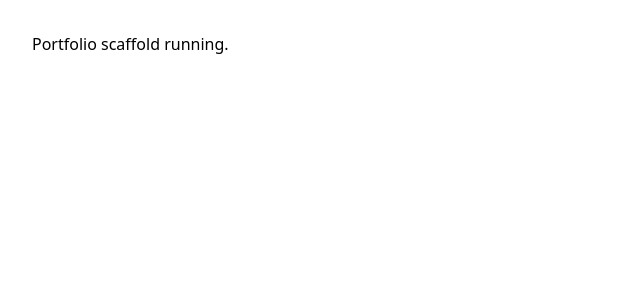
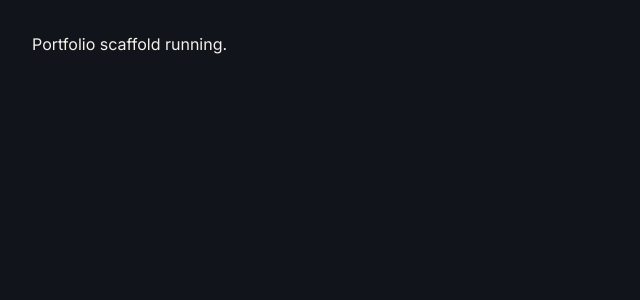
Before and after one commit to Sithranjan-Suresh/portfolio, a React (Vite) app: page / in a window 1280 px wide. Shown: the top 300 px of the page, without its empty margins (0-640 px from the left). Built offline with nearby package versions, Linux system fonts and the light colour scheme.

Commit message:
Configure Tailwind theme with portfolio design tokens

```diff
--- a/index.html
+++ b/index.html
@@ -12,7 +12,7 @@
       rel="stylesheet"
     />
   </head>
-  <body class="bg-base text-text-primary">
+  <body class="bg-base text-primary font-sans">
     <div id="root"></div>
     <script type="module" src="/src/main.jsx"></script>
   </body>
--- a/tailwind.config.js
+++ b/tailwind.config.js
@@ -2,7 +2,20 @@
 export default {
   content: ['./index.html', './src/**/*.{js,jsx}'],
   theme: {
-    extend: {},
+    extend: {
+      colors: {
+        base: '#12141C',
+        panel: '#1B1E29',
+        'signal-amber': '#F2A93C',
+        'data-teal': '#3ED9C7',
+        primary: '#F3F1EA',
+        muted: '#878B9E',
+      },
+      fontFamily: {
+        mono: ['"JetBrains Mono"', 'ui-monospace', 'monospace'],
+        sans: ['Inter', 'ui-sans-serif', 'sans-serif'],
+      },
+    },
   },
   plugins: [],
 }
```
